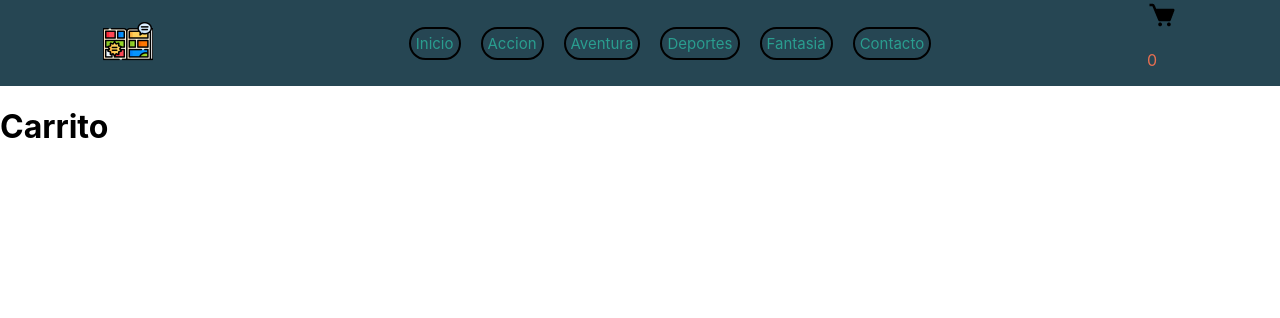
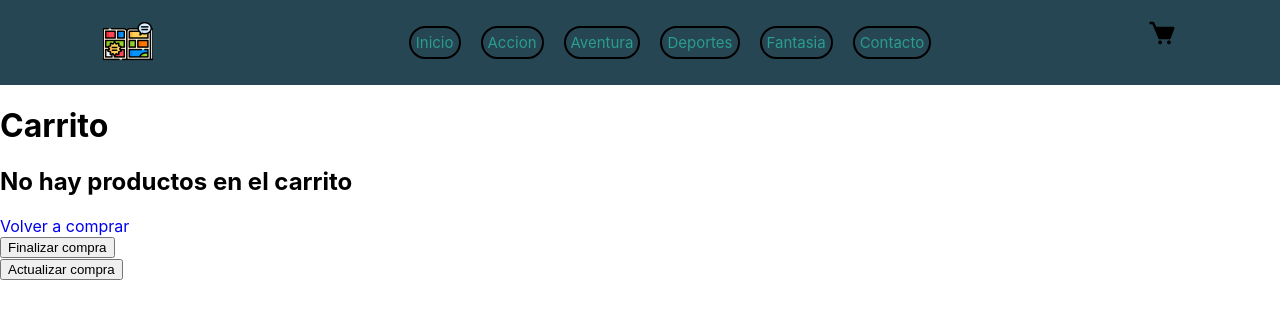
Before and after one commit to SaloToranzo/Manganifico-ReactJS, a React (Create React App) app: page /cart in a window 1280 px wide. Shown: the top 318 px of the page. Built offline with nearby package versions, Linux system fonts and the light colour scheme.

Commit message:
correcciones y agregado de ordenes

```diff
--- a/package.json
+++ b/package.json
@@ -7,6 +7,7 @@
     "@testing-library/react": "^13.3.0",
     "@testing-library/user-event": "^13.5.0",
     "firebase": "^9.10.0",
+    "moment": "^2.29.4",
     "react": "^18.2.0",
     "react-dom": "^18.2.0",
     "react-router-dom": "^6.3.0",
--- /dev/null
+++ b/src/components/Cart/Cart.css
@@ -0,0 +1,3 @@
+.cartImg{
+    max-height: 100px;
+}
--- a/src/components/Cart/Cart.js
+++ b/src/components/Cart/Cart.js
@@ -1,17 +1,67 @@
+import './Cart.css';
 import { useContext } from "react";
 import { CartContext } from "../../context/CartContext";
 import { Link } from "react-router-dom";
+import { collection, addDoc, getFirestore, updateDoc, doc } from 'firebase/firestore';
+import moment from 'moment';
 
 const Cart = () => {
     const { cart, removeItem, clearCart } = useContext(CartContext);
     console.log('cart', cart)
+
+    const db = getFirestore();
+
+    const createOrder = () =>{
+        const order = {
+            buyer: {
+                name: 'Salo',
+                phone: '351123456',
+                email: 'test@test.com',
+            },
+            items: cart,
+            total: cart.reduce((pastValue, currentValue) => pastValue + (currentValue.price * currentValue.quantity), 0),
+            date: moment().format(),
+        };
+        const query = collection(db, 'orders');
+        addDoc(query, order)
+        .then(({id}) => {
+            console.log(id)
+            alert('Compra finalizada')
+        })
+        .catch(() => alert('Fallo la compra'))
+    };
+
+    const updateOrder = () =>{
+        const idOrder = 'YFoNO9ZqGFN2alAUKWqY'
+        const order = {
+            buyer: {
+                name: 'Salo',
+                phone: '351123456',
+                email: 'test@test.com',
+            },
+            items: cart.pop(),
+            total: cart.reduce((pastValue, currentValue) => pastValue + (currentValue.price * currentValue.quantity), 0),
+            date: moment().format(),
+        };
+        const queryUpdate = doc(db, 'orders', idOrder);
+        updateDoc(queryUpdate, order)
+        .then((response) =>{
+            console.log(response)
+        })
+        .catch((error) =>{
+            console.log(error)
+        })
+    }
+
+
+
     return (
         <div>
             <h1>Carrito</h1>
-            {cart.lenght > 0 ?
+            {cart.length > 0 ?
                 <button onClick={() => clearCart()}>Vaciar carrito</button>
                 : ''}
-            {cart.lenght === 0 ? (
+            {cart.length === 0 ? (
                 <>
                     <h2>No hay productos en el carrito</h2>
                     <Link to={'/'}>Volver a comprar</Link>
@@ -21,7 +71,7 @@ const Cart = () => {
                     {cart.map((item) => (
                         <div key={item.id}>
                             <p>{item.title}</p>
-                            <img src={item.image} alt={item.title} />
+                            <img src={item.image} className="cartImg" alt={item.title} />
                             <p>{item.price}</p>
                             <p>{item.quantity}</p>
                             <button onClick={() => removeItem(item.id)}>
@@ -31,6 +81,14 @@ const Cart = () => {
                     ))}
                 </>
             )}
+            <div>
+                <button onClick={createOrder}>
+                    Finalizar compra
+                </button>
+            </div>
+            <div>
+                <button onClick={updateOrder}>Actualizar compra</button>
+            </div>
         </div>
     )
 }
--- a/src/components/CartWidget/CartWidget.js
+++ b/src/components/CartWidget/CartWidget.js
@@ -3,14 +3,14 @@ import { useContext } from 'react';
 import { CartContext } from '../../context/CartContext';
 
 const CartWidget = () =>{
-    const {cart} = useContext(CartContext);
+    const {totalItems} = useContext(CartContext);
 
     return (
         <div>
             <img src={Cart} className='cart' alt='cartImg' />
-            <p className='cartTotal'>{cart.length}</p>
+            <p className='cartTotal'>{totalItems}</p>
         </div>
     )
-}
+};
 
 export default CartWidget;
--- a/src/components/ItemList/ItemList.js
+++ b/src/components/ItemList/ItemList.js
@@ -17,7 +17,7 @@ const ItemList = ({list}) => {
                             price={product.price}
                             image={product.image}
                             detail={product.detail}
-                            category={product.category}
+                            category={product.categoryId}
                             stock={product.stock}
                         />
                     </Link>
--- a/src/context/CartProvider.js
+++ b/src/context/CartProvider.js
@@ -3,18 +3,21 @@ import { CartContext } from './CartContext';
 
 export const CartProvider = ({children}) => {
     const [cart, setCart] = useState([]);
+    const [totalItems, setTotalItems] = useState(0);
 
     const addToCart = (item, quantity) => {
-        if (isInCart(item.id)) {
-            alert('El producto ya se encuentra en el carrito');
-        } else {
+        const itemFound = isInCart(item.id);
+        setTotalItems(totalItems + quantity);
+        if(itemFound){
+            itemFound.quantity = itemFound.quantity += quantity;
+        } else{
             setCart([...cart, {...item, quantity}]);
-        }
-        console.log('cart', [...cart, {...item, quantity}]);
+        };
+        console.log(totalItems)
     };
 
     const isInCart = (id) => {
-        return cart.some((item) => item.id === id);
+        return cart.find((item) => item.id === id);
     };
 
     const clearCart = () =>{
@@ -31,8 +34,13 @@ export const CartProvider = ({children}) => {
         setCart(newCart);
     }
 
+    const itemsTotal = () => {
+        return cart.reduce((total, item) => total + item.quantity, 0);
+      }
+
+
     return (
-        <CartContext.Provider value={{cart, addToCart, removeItem, clearCart}}>
+        <CartContext.Provider value={{cart, addToCart, removeItem, clearCart, itemsTotal}}>
             {children}
         </CartContext.Provider>
     );
--- a/src/index.js
+++ b/src/index.js
@@ -23,9 +23,9 @@ const app = initializeApp(firebaseConfig);
 
 const root = ReactDOM.createRoot(document.getElementById('root'));
 root.render(
-  <React.StrictMode>
+  // <React.StrictMode>
     <App />
-  </React.StrictMode>
+//  </React.StrictMode>
 );
 
 // If you want to start measuring performance in your app, pass a function
--- a/src/pages/ItemDetailContainer/ItemDetailContainer.js
+++ b/src/pages/ItemDetailContainer/ItemDetailContainer.js
@@ -8,12 +8,6 @@ import { getFirestore, doc, getDoc } from 'firebase/firestore';
 const ItemDetailContainer = () =>{
     const {id} = useParams();
     const [productDetail, setProductDetail] = useState([]);
-
-    // const db = getFirestore();
-    // const queryDoc = doc(db, 'items', '8jDKWmW5aOMe585nbSxk');
-    // getDoc(queryDoc).then(res => {
-    //     console.log(res.data())
-    // }).catch(err => console.log(err));
 
     useEffect (() =>{
         getProduct();
--- a/src/pages/ItemListContainer/ItemListContainer.js
+++ b/src/pages/ItemListContainer/ItemListContainer.js
@@ -6,31 +6,38 @@ import { useParams } from 'react-router-dom';
 import { getFirestore, getDocs, collection, query, where } from 'firebase/firestore';
 
 const ItemListContainer = () => {
-    const { categoryId } = useParams();
+    const { categoryName } = useParams();
     const [productList, setProductList] = useState([]);
+
+    console.log(categoryName)
 
     useEffect(() => {
         getProducts()
-    }, [categoryId])
+    }, [categoryName])
 
     const getProducts = () => {
         const db = getFirestore();
         const querySnapshot = collection(db, 'items');
-        if (categoryId) {
-            const queryFilter = query(querySnapshot, where("category", "==", categoryId))
-            getDocs(queryFilter).then((response) => {
-                const data = response.docs.map((doc) => {
-                    return { id: doc.id, ...doc.data() };
+        if(categoryName){
+            const queryFilter = query(
+                querySnapshot,
+                where('categoryId', '==', categoryName
+            ));
+            getDocs(queryFilter).then((response) =>{
+                const data = response.docs.map((product) =>{
+                    console.log(product.data())
+                    return { id: product.id, ...product.data() }
                 });
-                setProductList(data);
+                setProductList(data)
             });
-        } else {
-            getDocs(querySnapshot).then((response) => {
-                const data = response.docs.map((doc) => {
-                    return { id: doc.id, ...doc.data() };
-                })
-                setProductList(data);
-            }).catch((err) => console.log(err));
+        } else{
+            getDocs(querySnapshot).then((response) =>{
+                const data = response.docs.map((product) =>{
+                    console.log(product.data())
+                    return { id: product.id, ...product.data() }
+                });
+                setProductList(data)
+            });
         };
     };
 
```
Also changed, not shown: 1 other file (tests, documents, lock files or other folders).
